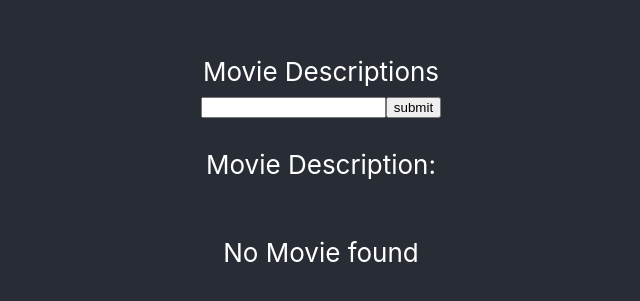
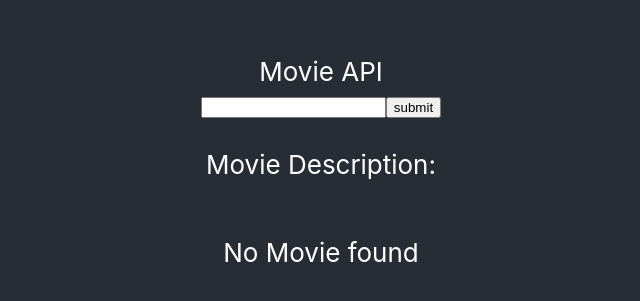
Before and after one commit to djbanach/omdb-react, a React (Create React App) app: page / in a window 1280 px wide. Shown: the part 225-526 px from the top of the page, without its empty margins (319-959 px from the left). Built offline with nearby package versions, Linux system fonts and the light colour scheme.

Commit message:
removed components folder

```diff
--- a/src/App.js
+++ b/src/App.js
@@ -49,7 +49,7 @@ class App extends Component {
     return (
       <div className="App">
         <header className="App-header">
-          <div>Movie Descriptions</div>
+          <div>Movie API</div>
           <div>
             <input type="text" value={this.state.inputValue} onChange={this.updateInputValue}></input>
             <button onClick={this.handleSubmit}>submit</button>
```
Also changed, not shown: src/Components/Movie.js (added), src/Components/MovieComponent.js (deleted).
